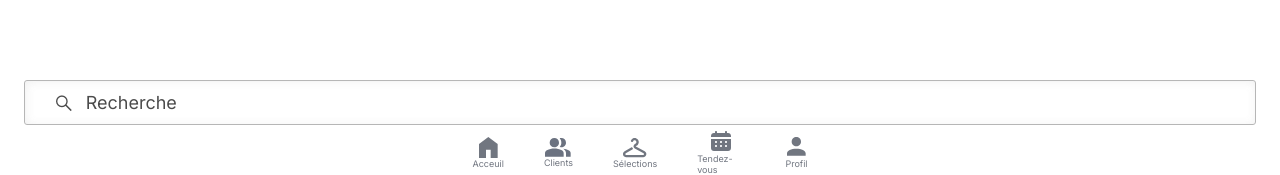
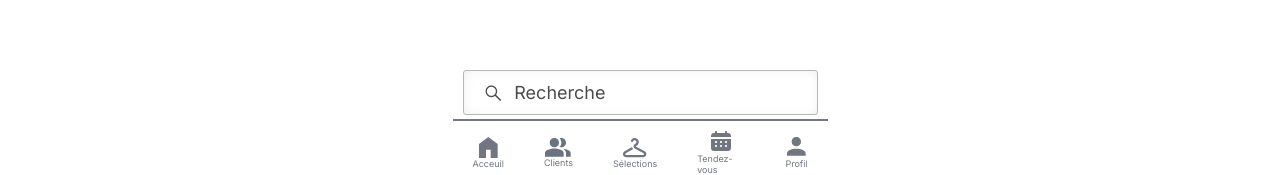
Before and after one commit to Djocod/CRM-Autumn, a React (Create React App) app in the folder client/: page /Book in a window 1280 px wide. Shown: the part 605-780 px from the top of the page. Built offline with nearby package versions, Linux system fonts and the light colour scheme; no server answers.

Commit message:
Modification for add product on profil users

```diff
--- a/client/src/style/components/_products.scss
+++ b/client/src/style/components/_products.scss
@@ -17,11 +17,8 @@
     .input-container {
       z-index: 2;
       position: fixed;
-      left: 0;
-      bottom: 70px;
-      left: 24px;
-      right: 24px;
-      padding: 0px 8px;
+      bottom: 80px;
+      width: 355px;
       display: flex;
       justify-content: center;
       border-radius: 3px;
--- a/client/src/style/index.css
+++ b/client/src/style/index.css
@@ -286,12 +286,10 @@ span {
   gap: 16px;
 }
 .body-profil .all-client .users-container .input-container {
+  z-index: 2;
   position: fixed;
-  left: 0;
-  bottom: 70px;
-  left: 24px;
-  right: 24px;
-  padding: 0px 8px;
+  bottom: 80px;
+  max-width: 100%;
   display: -webkit-box;
   display: -ms-flexbox;
   display: flex;
@@ -839,7 +837,9 @@ span {
           flex-direction: column;
 }
 .body-user .histo-container .container-book {
-  display: none;
+  display: -webkit-box;
+  display: -ms-flexbox;
+  display: flex;
   -webkit-box-orient: vertical;
   -webkit-box-direction: normal;
       -ms-flex-direction: column;
@@ -847,14 +847,14 @@ span {
 }
 
 .delete-view {
-  display: none;
+  display: block;
 }
 
 .set-btn {
-  display: none;
+  display: block;
 }
 .set-btn button {
-  display: none;
+  display: block;
 }
 
 .body-book {
@@ -884,11 +884,8 @@ span {
 .body-book .card-product-container .input-container {
   z-index: 2;
   position: fixed;
-  left: 0;
-  bottom: 70px;
-  left: 24px;
-  right: 24px;
-  padding: 0px 8px;
+  bottom: 80px;
+  width: 355px;
   display: -webkit-box;
   display: -ms-flexbox;
   display: flex;
```
Also changed, not shown: client/src/style/components/_profilUser.scss (+4 -4 lines), client/src/style/pages/_profil.scss (+3 -5 lines), 1 other file (tests, documents, lock files or other folders).
